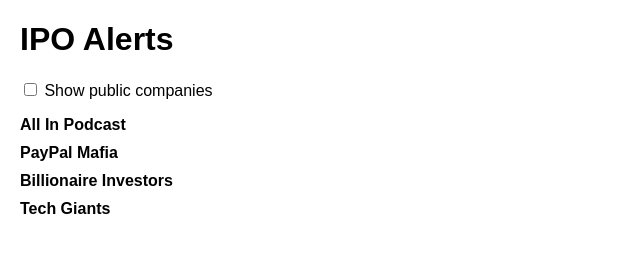
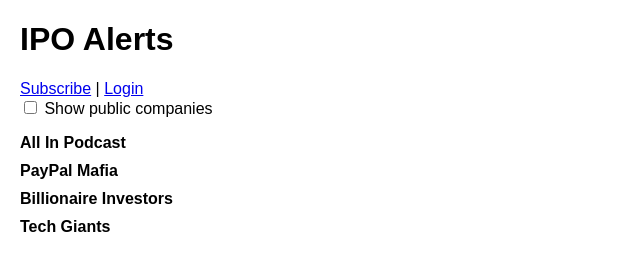
Before and after one commit to shawnzade/IPOAlerts.io, a plain HTML site: page public/index.html in a window 1280 px wide. Shown: the whole page, without its empty margins (0-640 px from the left). Drawn offline with Linux system fonts and the light colour scheme.

Commit message:
Add navigation links for subscribe and login on index page.

```diff
--- a/public/index.html
+++ b/public/index.html
@@ -4,7 +4,7 @@
   <meta charset="UTF-8">
   <title>IPO Alerts</title>
   <meta name="viewport" content="width=device-width, initial-scale=1">
-  <link rel="manifest" href="/manifest.json">
+  <link rel="manifest" href="manifest.json">
   <script defer src="js/app.js"></script>
   <style>
     body { font-family: Arial, sans-serif; margin: 20px; }
@@ -15,6 +15,10 @@
 </head>
 <body>
   <h1>IPO Alerts</h1>
+  <nav>
+    <a href="subscribe.html">Subscribe</a> |
+    <a href="login.html">Login</a>
+  </nav>
   <label>
     <input type="checkbox" id="toggle"> Show public companies
   </label>
```
